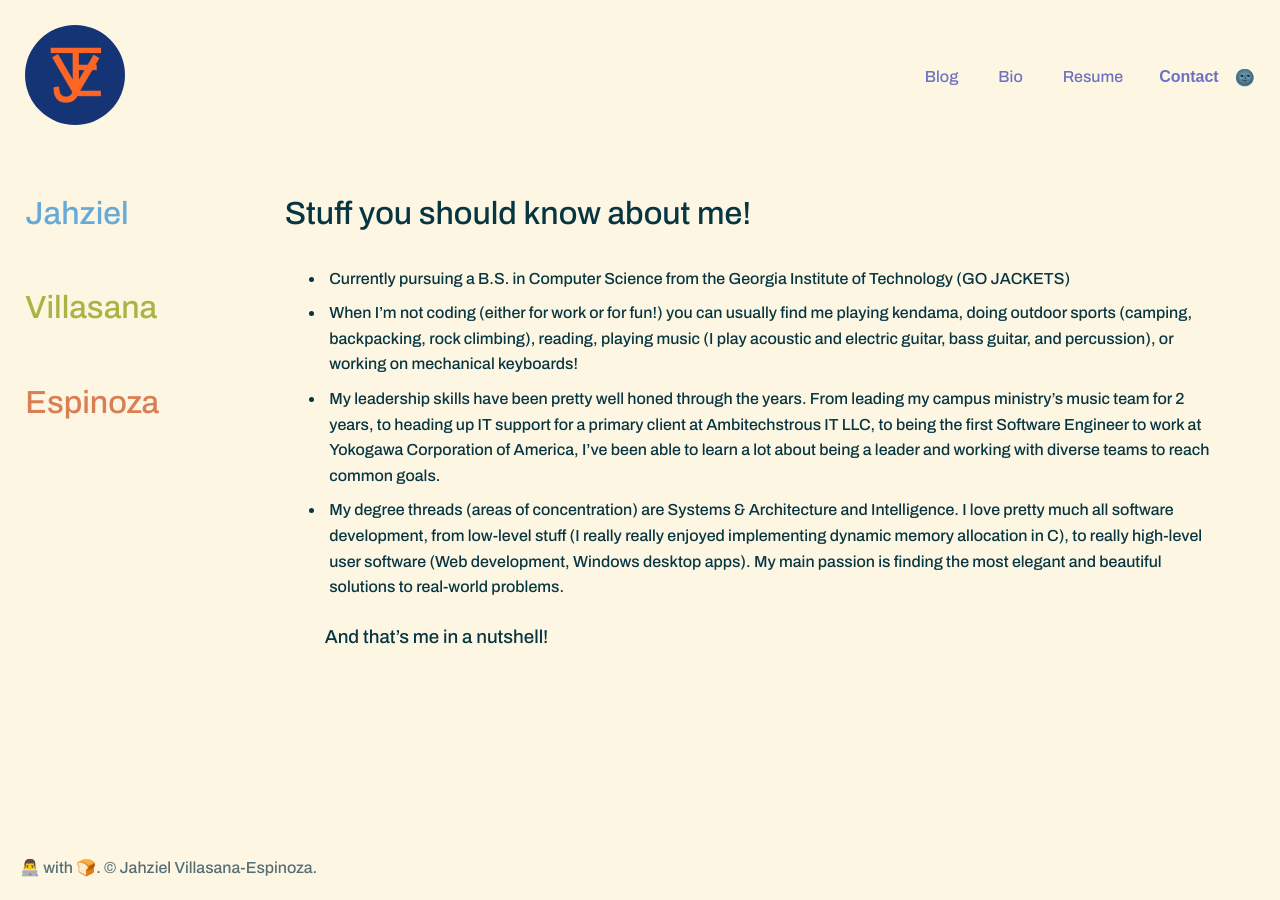
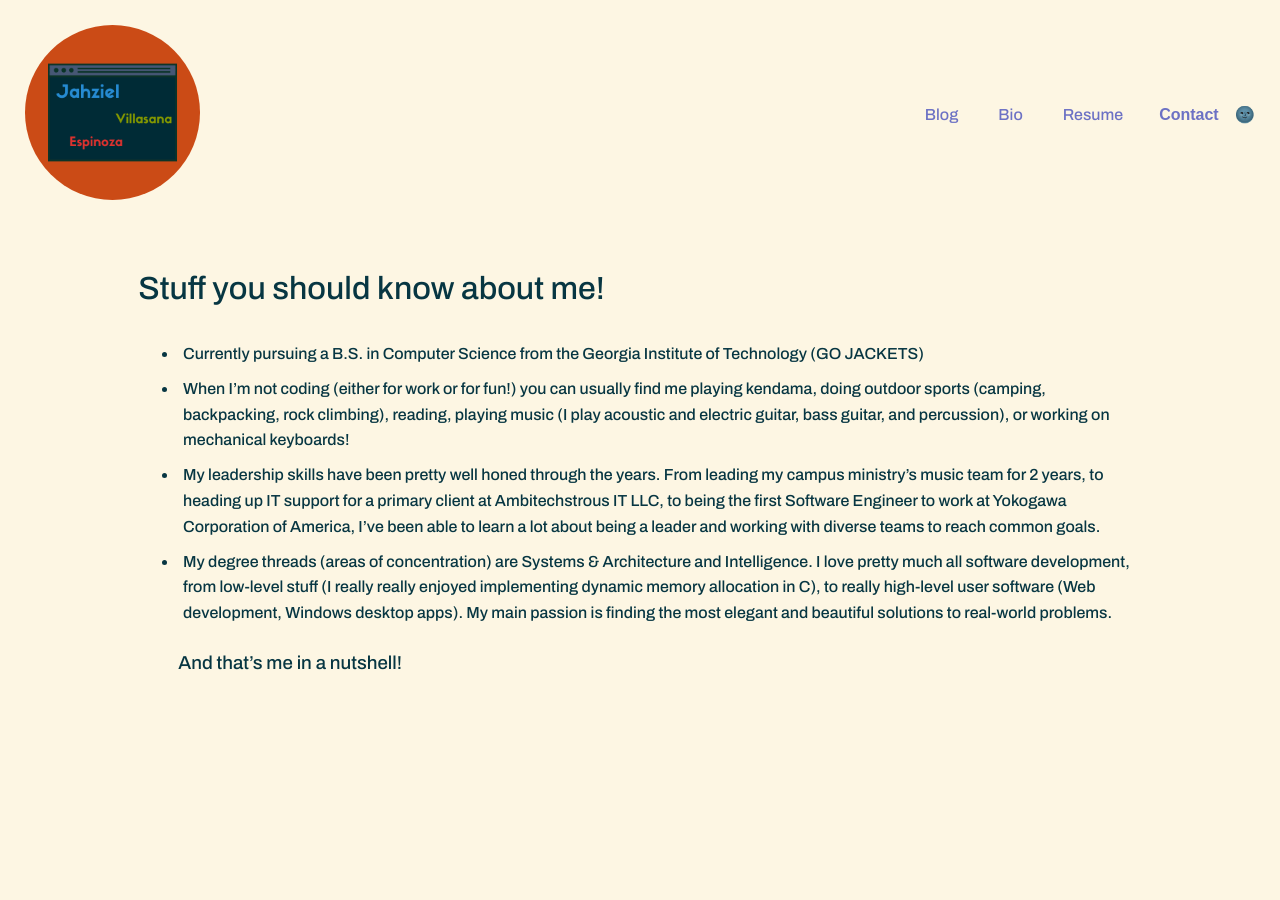
Before and after one commit to jahzielv/jahzielv.github.io, a Jekyll site: the page built from bio.html, in a window 1280 px wide. Built offline with Jekyll 4.4.1, drawn with Linux system fonts in a browser that asks for light colours.

Commit message:
got rid of side bar with name

```diff
--- a/_layouts/default.html
+++ b/_layouts/default.html
@@ -649,7 +649,7 @@
             <div id="header">
                 <div class="header-item">
                     <a href="/">
-                        <img id="jve-logo" src="/assets/jve-logo.jpg" alt="JVE logo" />
+                        <img id="jve-logo" src="/assets/logo4.png" alt="JVE logo" />
                     </a>
                 </div>
 
@@ -723,19 +723,13 @@
                 </nav>
             </div>
             <div class="content-container">
-                <div id="name-container">
-                    <h1 id="jahziel" class="fading-txt">Jahziel</h1>
-                    <h1 id="villasana" class="fading-txt">Villasana</h1>
-                    <h1 id="espinoza" class="fading-txt">Espinoza</h1>
-                </div>
-
                 {{ content }}
             </div>
         </div>
         <script src="/index.js"></script>
     </body>
     <footer class="footer">
-        <div class="footerText">
+        <div class="footerText fading-txt">
             <p>
                 👨‍💻 with 🍞. © Jahziel Villasana-Espinoza.
             </p>
--- a/index.html
+++ b/index.html
@@ -5,7 +5,7 @@ title: JVE - Home
 
 <div class="main-content">
     <div class="greeting-container">
-        <div class="fading-txt" id="greeting-text">
+        <div id="greeting-text">
             <h1>Hello!</h1>
             <p>I'm Jahziel, and I like computers!</p>
             <p>
--- a/style.css
+++ b/style.css
@@ -140,7 +140,7 @@ nav.nav-menu {
 }
 
 #jve-logo {
-    width: 100px;
+    width: 175px;
     align-self: center;
     border-radius: 200px;
 }
@@ -148,6 +148,7 @@ nav.nav-menu {
 .content-container {
     display: flex;
     flex-direction: row;
+    justify-content: center;
     padding-top: 2%;
     flex: 1;
 }
@@ -169,7 +170,7 @@ nav.nav-menu {
     padding-left: 10%;
     /* width: 1000px; */
     text-align: left;
-    padding-right: 3%;
+    padding-right: 10%;
 }
 
 #theme-toggle {
```
Also changed, not shown: assets/banner.png (added), assets/logo3.png (added), assets/logo4.png (added).
